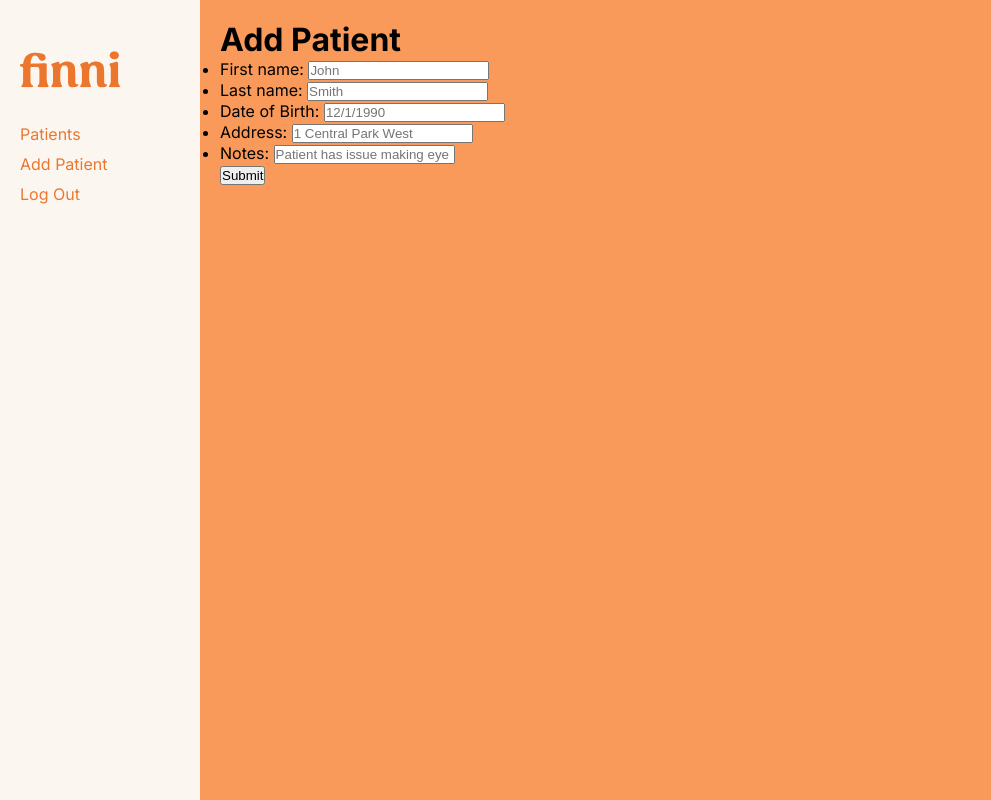
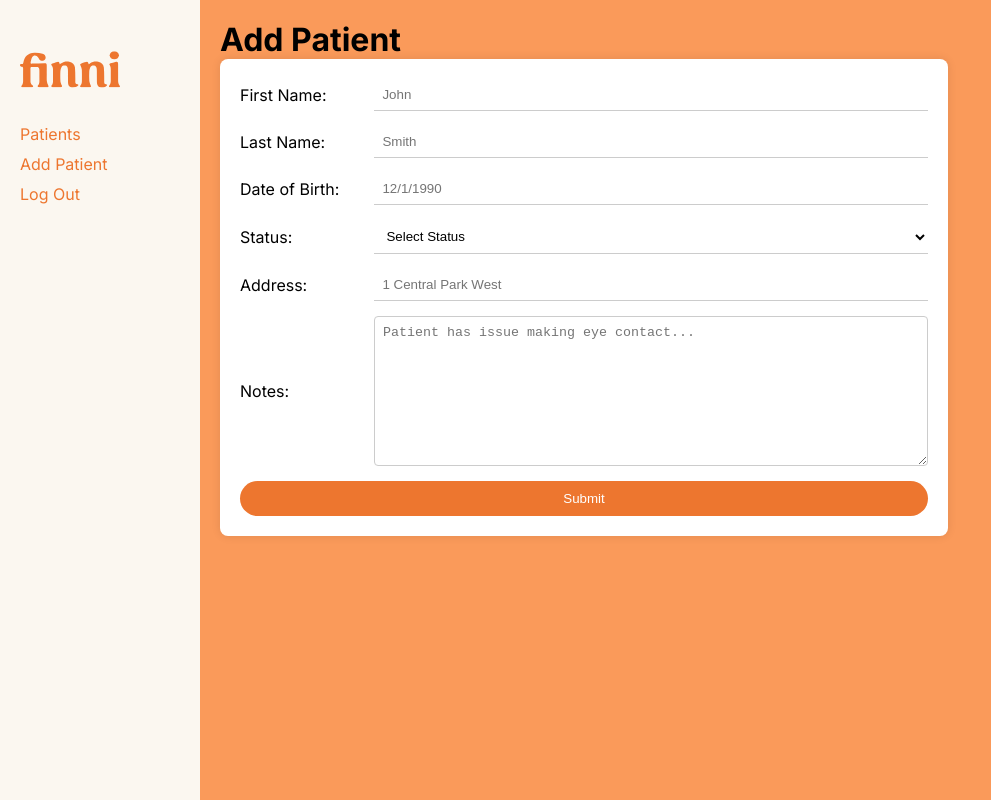
Before and after one commit to solomonii/finnihealth-takehome, a Next.js app: page /dashboard/addpatient in a window 1280 px wide. Shown: the whole page, without its empty margins (0-991 px from the left). Built offline with nearby package versions, Linux system fonts and the light colour scheme; no server answers.

Commit message:
initial UI set up for add patient page

```diff
--- a/src/components/EditPatientDataModal.js
+++ b/src/components/EditPatientDataModal.js
@@ -37,11 +37,10 @@ export default function EditPatientDataModal({
   return (
     <div className={styles.modalOverlay}>
       <div className={styles.modal} ref={modalRef}>
-        <span onClick={onClose}>&times;</span>
-        <h1>
+        <h2 className={styles.modalHeader}>
           {selectedPatient?.patient.firstname}{" "}
           {selectedPatient?.patient.lastname}
-        </h1>
+        </h2>
         <form action={handleUpdatePatient} onSubmit={onClose}>
           <div className={styles.formGroup}>
             <label for="firstname">First name: </label>
--- a/src/components/PatientForm.js
+++ b/src/components/PatientForm.js
@@ -4,11 +4,13 @@ import { useState } from "react";
 import { handleAddPatient } from "@/app/actions";
 import getUser from "@/lib/getUser";
 import { useRouter } from "next/navigation";
+import styles from "@/lib/styles/PatientForm.module.css";
 
 export default function PatientForm() {
   const [firstname, setFirstname] = useState("");
   const [lastname, setLastname] = useState("");
   const [dob, setDob] = useState("");
+  const [status, setStatus] = useState("");
   const [address, setAddress] = useState("");
   const [notes, setNotes] = useState("");
 
@@ -16,10 +18,13 @@ export default function PatientForm() {
   const router = useRouter();
 
   return (
-    <form action={handleAddPatient} onSubmit={() => router.push("/dashboard")}>
-      <ul>
-        <li>
-        <label for="firstname">First name: </label>
+    <div className={styles.formContainer}>
+      <form
+        action={handleAddPatient}
+        onSubmit={() => router.push("/dashboard")}
+      >
+        <div className={styles.formGroup}>
+          <label>First Name:</label>
           <input
             type="text"
             name="firstname"
@@ -28,9 +33,10 @@ export default function PatientForm() {
             value={firstname}
             onChange={(e) => setFirstname(e.target.value)}
           />
-        </li>
-        <li>
-        <label for="lastname">Last name: </label>
+        </div>
+
+        <div className={styles.formGroup}>
+          <label>Last Name:</label>
           <input
             type="text"
             name="lastname"
@@ -39,9 +45,10 @@ export default function PatientForm() {
             value={lastname}
             onChange={(e) => setLastname(e.target.value)}
           />
-        </li>
-        <li>
-          <label for="dob">Date of Birth: </label>
+        </div>
+
+        <div className={styles.formGroup}>
+          <label>Date of Birth:</label>
           <input
             type="text"
             name="dob"
@@ -50,9 +57,21 @@ export default function PatientForm() {
             value={dob}
             onChange={(e) => setDob(e.target.value)}
           />
-        </li>
-        <li>
-        <label for="address">Address: </label>
+        </div>
+
+        <div className={styles.formGroup}>
+          <label>Status:</label>
+          <select value={status} onChange={(e) => setStatus(e.target.value)}>
+            <option value="">Select Status</option>
+            <option value="Inquiry">Inquiry</option>
+            <option value="Onboarding">Onboarding</option>
+            <option value="Active">Active</option>
+            <option value="Churned">Churned</option>
+          </select>
+        </div>
+
+        <div className={styles.formGroup}>
+          <label>Address:</label>
           <input
             type="text"
             name="address"
@@ -61,20 +80,20 @@ export default function PatientForm() {
             value={address}
             onChange={(e) => setAddress(e.target.value)}
           />
-        </li>
-        <li>
-        <label for="notes">Notes: </label>
-          <input
-            type="text"
+        </div>
+
+        <div className={styles.formGroup}>
+          <label>Notes:</label>
+          <textarea
             name="notes"
             id="notes"
             placeholder="Patient has issue making eye contact..."
             value={notes}
             onChange={(e) => setNotes(e.target.value)}
           />
-        </li>
+        </div>
+
         <input type="hidden" name="provider" value={userId} />
-      </ul>
 
         <footer>
           <button type="submit" value="Add Patient">
@@ -82,5 +101,6 @@ export default function PatientForm() {
           </button>
         </footer>
       </form>
+    </div>
   );
 }
--- a/src/lib/styles/EditPatientDataModal.module.css
+++ b/src/lib/styles/EditPatientDataModal.module.css
@@ -20,6 +20,13 @@
     max-width: 500px;
   }
 
+  .modalHeader {
+    text-align: left;
+    margin-bottom: 20px;
+    font-size: 24px;
+    color: #333;
+  }
+
   .formGroup {
     margin-bottom: 20px;
     display: flex;
@@ -34,9 +41,12 @@
 
   .formGroup input {
     flex: 3;
-    padding: 8px;
-    border-radius: 4px;
-    border: 1px solid #ccc;
+    padding: 4px;
+    border: none;
+    border-bottom: 1px solid #ccc;
+    outline: none;
+    background-color: #fff;
+    color: #000;
   }
 
   .buttons button {
--- /dev/null
+++ b/src/lib/styles/PatientForm.module.css
@@ -0,0 +1,58 @@
+.formContainer {
+    background-color: #fff;
+    border-radius: 8px;
+    box-shadow: 0px 0px 10px rgba(0, 0, 0, 0.1);
+    padding: 20px;
+    max-width: 70%;
+    /* margin: 0 auto;  */
+}
+
+.formGroup {
+    display: flex;
+    align-items: center;
+    margin-bottom: 15px;
+  }
+
+.formContainer label {
+    flex: 1;
+    color: #000;
+  }
+
+  .formContainer input[type='text'],
+  .formContainer select {
+    flex: 4;
+    padding: 8px;
+    border: none;
+    border-bottom: 1px solid #ccc;
+    outline: none;
+    background-color: #FFF;
+    color: #000;
+  }
+
+  .formContainer textarea {
+    flex: 4;
+    width: calc(100% - 16px);
+    padding: 8px;
+    border: 1px solid #ccc;
+    border-radius: 4px;
+    background-color: #FFF;
+    color: #000;
+    outline: none;
+    height: 150px;
+    resize: vertical;
+  }
+
+  .formContainer button {
+    padding: 10px;
+    cursor: pointer;
+    transition: background-color 0.3s ease;
+    width: 100%;
+    background-color: #ed762f;
+    border-radius: 40px;
+    border: none;
+    color: #fff;
+  }
+
+  .formContainer button:hover {
+    background-color: #fa9a5a;
+  }
```
Also changed, not shown: src/app/dashboard/addpatient/page.js (line endings or trailing spaces). Lines whose indentation alone changed are shown as unchanged.
